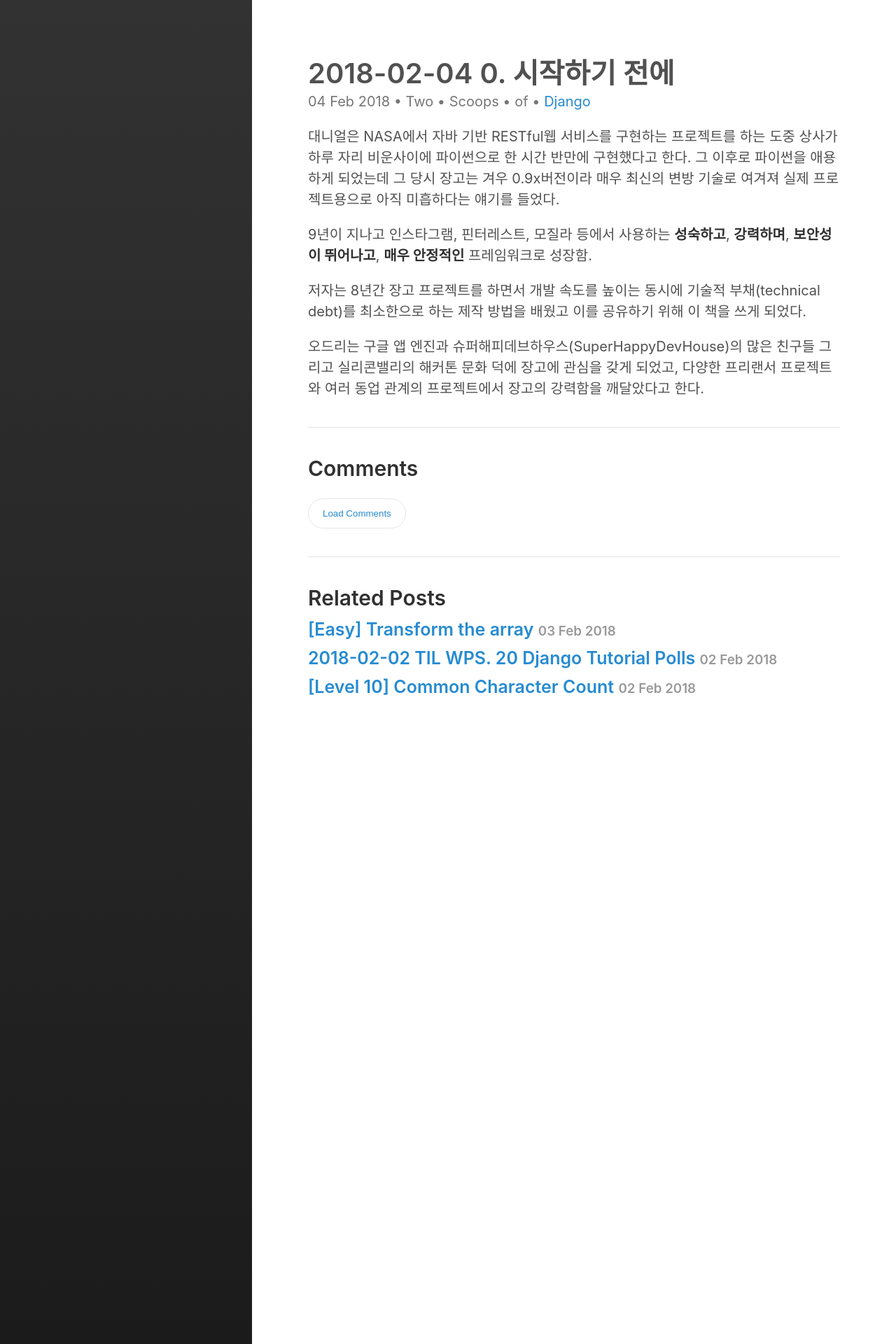
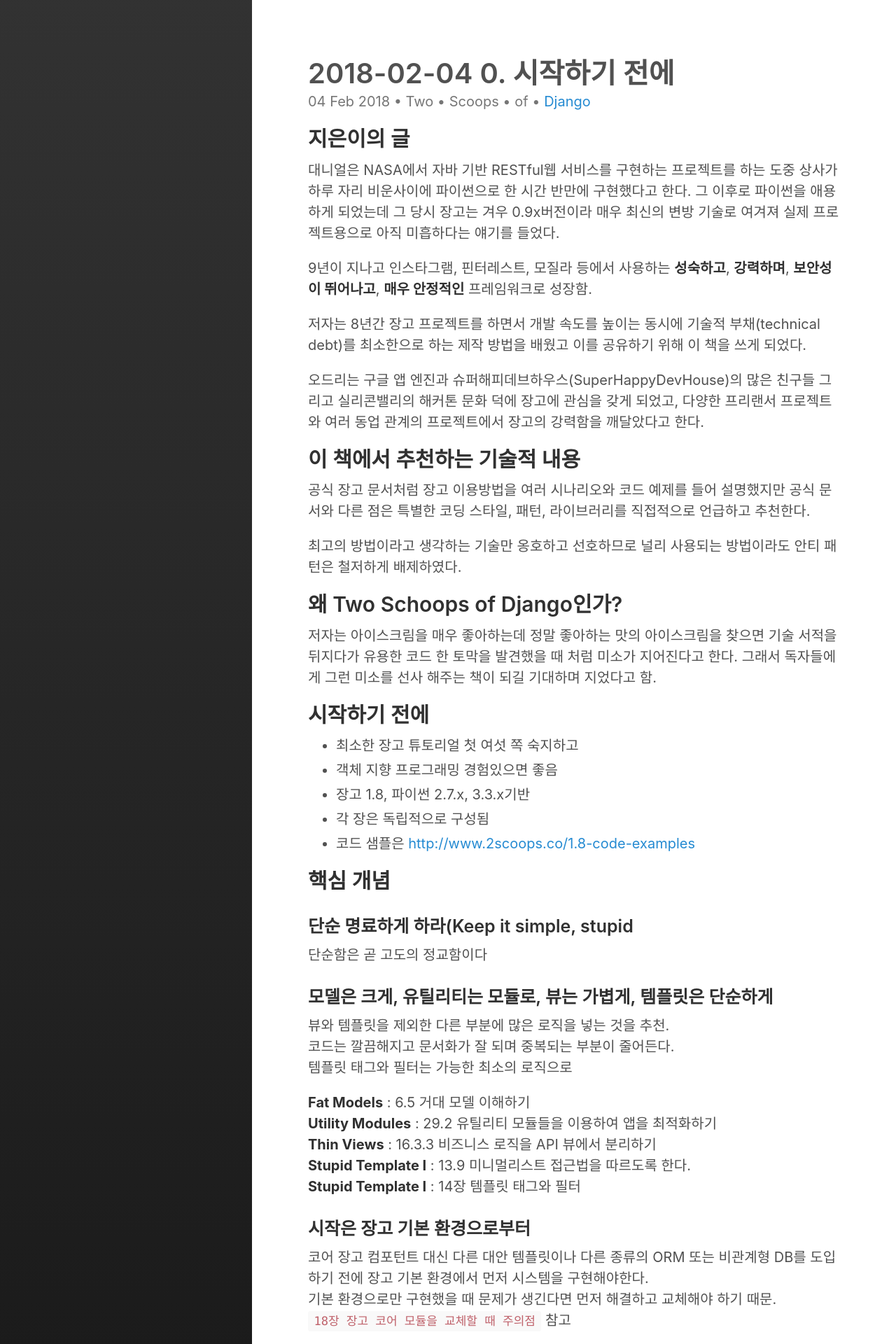
Before and after one commit to Chrisaor/chrisaor.github.com, a Jekyll site: the page built from _posts/Two Scoop Of Django/2018-02-04-chapter0.md, in a window 1280 px wide. Shown: the top 1920 px of the page at 70% size. Built offline with Jekyll 4.4.1, drawn with Linux system fonts in a browser that asks for light colours; some of the changed text lies outside the part shown.

Commit message:
django study update, category update

```diff
--- a/_posts/Two Scoop Of Django/2018-02-04-chapter0.md
+++ b/_posts/Two Scoop Of Django/2018-02-04-chapter0.md
@@ -4,6 +4,8 @@ title:  "2018-02-04 0. 시작하기 전에"
 date:   2018-02-04 11:30:00 +0900
 categories: Two Scoops of Django
 ---
+
+## 지은이의 글
 
 대니얼은 NASA에서 자바 기반 RESTful웹 서비스를 구현하는 프로젝트를 하는 도중 상사가 하루 자리 비운사이에 파이썬으로 한 시간 반만에 구현했다고 한다. 그 이후로 파이썬을 애용하게 되었는데 그 당시 장고는 겨우 0.9x버전이라 매우 최신의 변방 기술로 여겨져 실제 프로젝트용으로 아직 미흡하다는 얘기를 들었다.
 
@@ -13,3 +15,66 @@ categories: Two Scoops of Django
 
 
 오드리는 구글 앱 엔진과 슈퍼해피데브하우스(SuperHappyDevHouse)의 많은 친구들 그리고 실리콘밸리의 해커톤 문화 덕에 장고에 관심을 갖게 되었고, 다양한 프리랜서 프로젝트와 여러 동업 관계의 프로젝트에서 장고의 강력함을 깨달았다고 한다.
+
+## 이 책에서 추천하는 기술적 내용
+
+공식 장고 문서처럼 장고 이용방법을 여러 시나리오와 코드 예제를 들어 설명했지만 공식 문서와 다른 점은 특별한 코딩 스타일, 패턴, 라이브러리를 직접적으로 언급하고 추천한다.
+
+최고의 방법이라고 생각하는 기술만 옹호하고 선호하므로 널리 사용되는 방법이라도 안티 패턴은 철저하게 배제하였다.
+
+## 왜 Two Schoops of Django인가?
+
+저자는 아이스크림을 매우 좋아하는데 정말 좋아하는 맛의 아이스크림을 찾으면 기술 서적을 뒤지다가 유용한 코드 한 토막을 발견했을 때 처럼 미소가 지어진다고 한다. 그래서 독자들에게 그런 미소를 선사 해주는 책이 되길 기대하며 지었다고 함.
+
+## 시작하기 전에
+
+- 최소한 장고 튜토리얼 첫 여섯 쪽 숙지하고
+- 객체 지향 프로그래밍 경험있으면 좋음
+- 장고 1.8, 파이썬 2.7.x, 3.3.x기반
+- 각 장은 독립적으로 구성됨
+- 코드 샘플은 [http://www.2scoops.co/1.8-code-examples](http://www.2scoops.co/1.8-code-examples)
+
+## 핵심 개념
+
+### 단순 명료하게 하라(Keep it simple, stupid
+
+단순함은 곧 고도의 정교함이다
+
+### 모델은 크게, 유틸리티는 모듈로, 뷰는 가볍게, 템플릿은 단순하게
+
+뷰와 템플릿을 제외한 다른 부분에 많은 로직을 넣는 것을 추천.
+코드는 깔끔해지고 문서화가 잘 되며 중복되는 부분이 줄어든다.
+템플릿 태그와 필터는 가능한 최소의 로직으로
+
+**Fat Models** : 6.5 거대 모델 이해하기
+**Utility Modules** : 29.2 유틸리티 모듈들을 이용하여 앱을 최적화하기
+**Thin Views** : 16.3.3 비즈니스 로직을 API 뷰에서 분리하기
+**Stupid Template I** : 13.9 미니멀리스트 접근법을 따르도록 한다.
+**Stupid Template I** : 14장 템플릿 태그와 필터
+
+### 시작은 장고 기본 환경으로부터
+코어 장고 컴포턴트 대신 다른 대안 템플릿이나 다른 종류의 ORM 또는 비관계형 DB를 도입하기 전에 장고 기본 환경에서 먼저 시스템을 구현해야한다.
+기본 환경으로만 구현했을 때 문제가 생긴다면 먼저 해결하고 교체해야 하기 때문.
+`18장 장고 코어 모듈을 교체할 때 주의점` 참고
+
+### 장고의 디자인 철학 이해하기
+
+주기적으로 장고 디자인 철학 읽어보기
+[https://docs.djangoproject.com/ko/2.0/misc/design-philosophies/](https://docs.djangoproject.com/ko/2.0/misc/design-philosophies/)
+
+### 12팩터 앱
+
+웹 기반 애플리케이션 디자인의 통합 전략인 12팩터(Twelve-Factor)앱 방법론은 많은 숙련된 장고 개발자와 코어 장고 개발자들 사이에서 최근 인기를 끌고 있는 주제.
+확장 가능하고 배포 가능한 앱을 만드는 방법론으로 충분히 읽어볼 가치가 있다.
+[http://12factor.net/ko/](http://12factor.net/ko/)
+
+
+## 집필 철학
+
+- 최고의 내용 만들기
+- 커뮤니티와 오픈소스, 도움을 준 분들에 대한 감사
+- 독자와 리뷰어들에게 귀 기울이기
+- 이슈와 수정 사항 공개하기
+
+참고) 이 책(1.8) 다음 버전인 1.11버전의 장고와 바뀐 점
+[http://raccoonyy.github.io/django-1-11-release-note-summary-korean/](http://raccoonyy.github.io/django-1-11-release-note-summary-korean/)
```
Also changed, not shown: category/TwoSchoopOfDjango.md (deleted, +0 -5 lines), category/TwoSchoopsOfDjango.md (added, +5 -0 lines).
